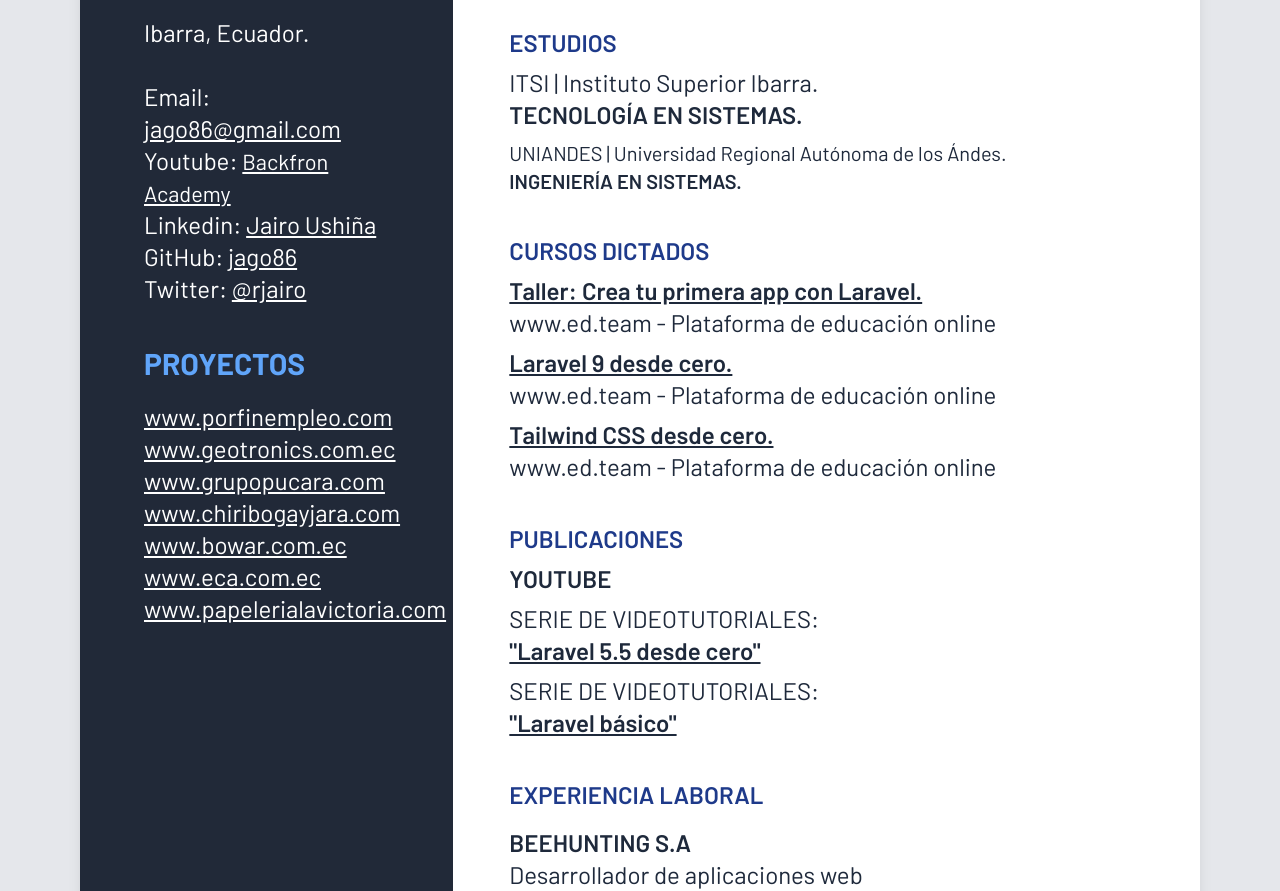
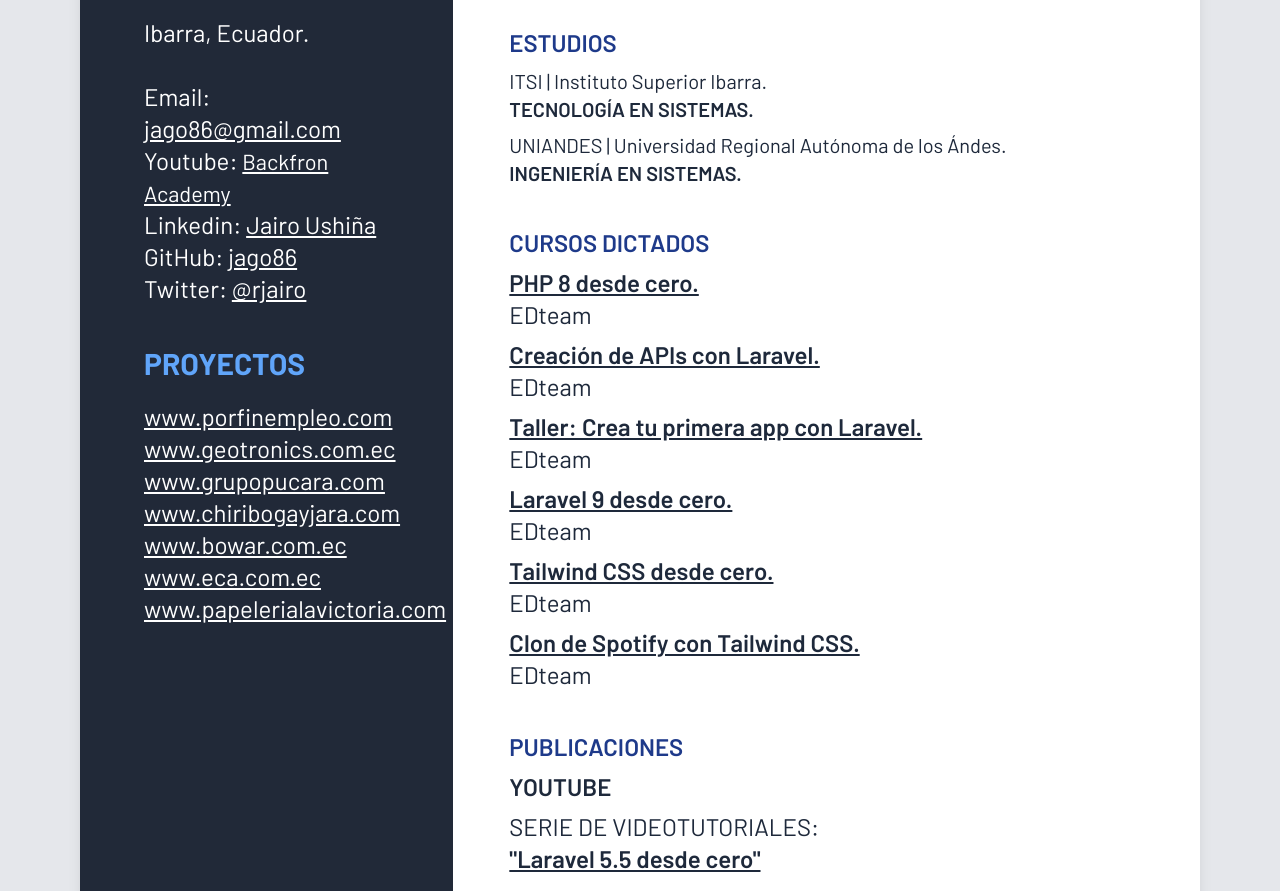
Before and after one commit to jago86/jairo-cv, a website built with Vite: page index.html in a window 1280 px wide. Shown: the part 741-1632 px from the top of the page. Built offline with nearby package versions, Linux system fonts and the light colour scheme.

Commit message:
Courses updated.

```diff
--- a/index.html
+++ b/index.html
@@ -83,30 +83,47 @@
           </div>
 
           <h3 class="lg:w-4/5 mt-10 uppercase font-semibold text-xl lg:text-xl xl:text-2xl text-blue-900">Estudios</h3>
-          <div class="text-xl lg:text-xl xl:text-2xl mt-2">
+          <div class="text-xl lg:text-xl  mt-2">
             ITSI | Instituto Superior Ibarra.<br>
             <span class="font-semibold">TECNOLOGÍA EN SISTEMAS.</span><br>
           </div>
-          <div class="text-xl lg:text mt-2">
+          <div class="text-xl lg:text-xl  mt-2">
             UNIANDES | Universidad Regional Autónoma de
             los Ándes.<br>
             <span class="font-semibold">INGENIERÍA EN SISTEMAS.</span><br>
           </div>
 
           <h3 class="lg:w-4/5 mt-10 uppercase font-semibold text-xl lg:text-xl xl:text-2xl text-blue-900">Cursos dictados</h3>
+
+          <div class="text-xl lg:text-xl xl:text-2xl mt-2">
+            <a href="https://app.ed.team/cursos/php" target="_blank" class="font-semibold ">PHP 8 desde cero.</a><br>
+            EDteam
+          </div>
+
+          <div class="text-xl lg:text-xl xl:text-2xl mt-2">
+            <a href="https://app.ed.team/cursos/apis-laravel" target="_blank" class="font-semibold ">Creación de APIs con Laravel.</a><br>
+            EDteam
+          </div>
+
+
           <div class="text-xl lg:text-xl xl:text-2xl mt-2">
             <a href="https://ed.team/cursos/app-laravel" target="_blank" class="font-semibold ">Taller: Crea tu primera app con Laravel.</a><br>
-            www.ed.team - Plataforma de educación online
+            EDteam
           </div>
 
           <div class="text-xl lg:text-xl xl:text-2xl mt-2">
             <a href="https://ed.team/cursos/laravel-9" target="_blank" class="font-semibold ">Laravel 9 desde cero.</a><br>
-            www.ed.team - Plataforma de educación online
+            EDteam
           </div>
 
           <div class="text-xl lg:text-xl xl:text-2xl mt-2">
             <a href="https://ed.team/cursos/tailwind" target="_blank" class="font-semibold ">Tailwind CSS desde cero.</a><br>
-            www.ed.team - Plataforma de educación online
+            EDteam
+          </div>
+
+          <div class="text-xl lg:text-xl xl:text-2xl mt-2">
+            <a href="https://app.ed.team/cursos/tailwind-clon" target="_blank" class="font-semibold ">Clon de Spotify con Tailwind CSS.</a><br>
+            EDteam
           </div>
 
           <h3 class="lg:w-4/5 mt-10 uppercase font-semibold text-2xl text-blue-900">Publicaciones</h3>
```
